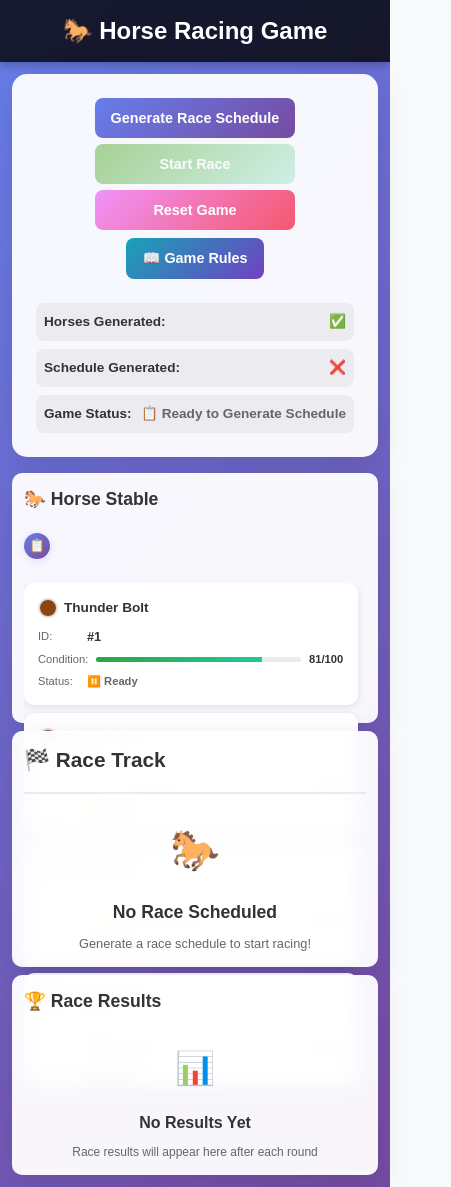
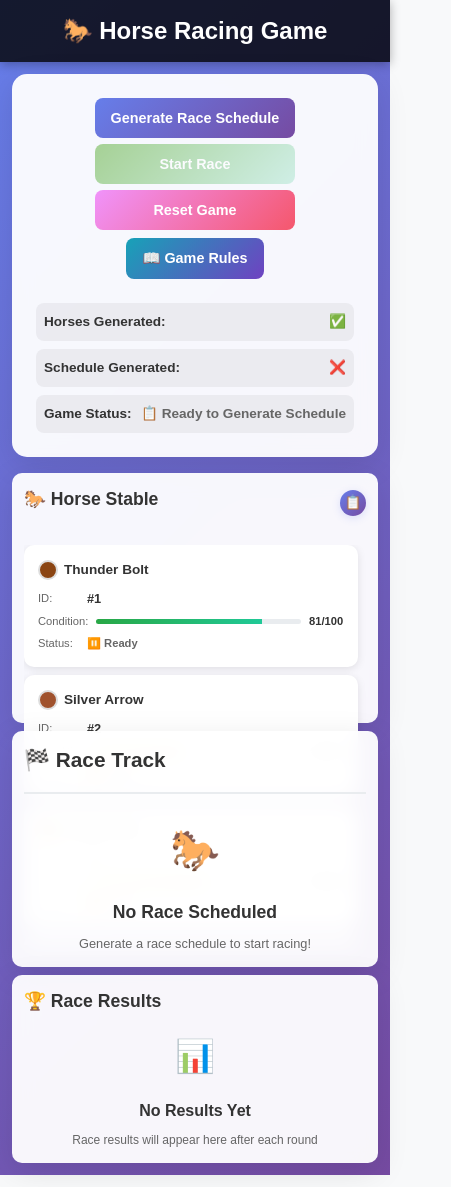
Before and after one commit to danylo-morhun/horse-racing, a Vue app: page / in a window 390 px wide. Shown: the whole page, 451 px wide, since content can reach past the window. Built offline with nearby package versions, Linux system fonts and the light colour scheme.

Commit message:
fix: mobile layout - keep buttons on right side and fix horses list overflow

```diff
--- a/src/components/HorseList.vue
+++ b/src/components/HorseList.vue
@@ -346,17 +346,20 @@ export default {
 
 @media (max-width: 768px) {
   .horse-list-header {
-    flex-direction: column;
-    gap: 0.75rem;
-    align-items: flex-start;
+    flex-direction: row;
+    gap: 0.5rem;
+    align-items: center;
   }
 
   .header-right {
-    align-items: flex-start;
+    flex-direction: row;
+    align-items: center;
+    gap: 0.5rem;
   }
 
   .subtitle {
-    text-align: left;
+    text-align: center;
+    font-size: 0.8rem;
   }
 
   .horse-list-header h2 {
@@ -376,6 +379,9 @@ export default {
   .horses-grid {
     grid-template-columns: 1fr;
     gap: 0.75rem;
+    max-height: 400px;
+    overflow-y: auto;
+    overflow-x: hidden;
   }
 
   .horse-card {
--- a/src/components/Results.vue
+++ b/src/components/Results.vue
@@ -330,17 +330,20 @@ export default {
 
 @media (max-width: 768px) {
   .results-header {
-    flex-direction: column;
-    gap: 0.75rem;
-    align-items: flex-start;
+    flex-direction: row;
+    gap: 0.5rem;
+    align-items: center;
   }
 
   .header-right {
-    align-items: flex-start;
+    flex-direction: row;
+    align-items: center;
+    gap: 0.5rem;
   }
 
   .subtitle {
-    text-align: left;
+    text-align: center;
+    font-size: 0.8rem;
   }
 
   .results h2 {
```
